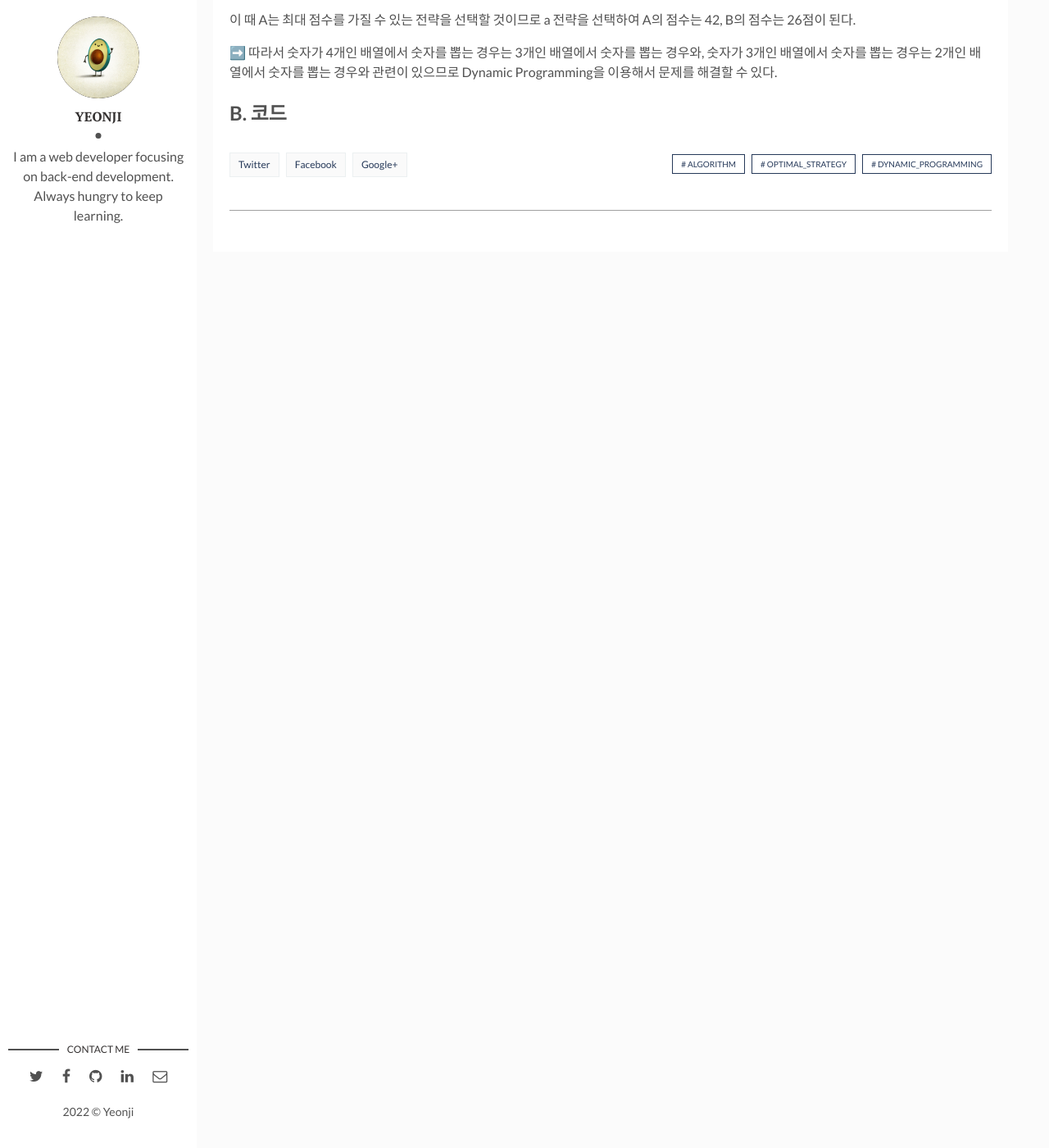
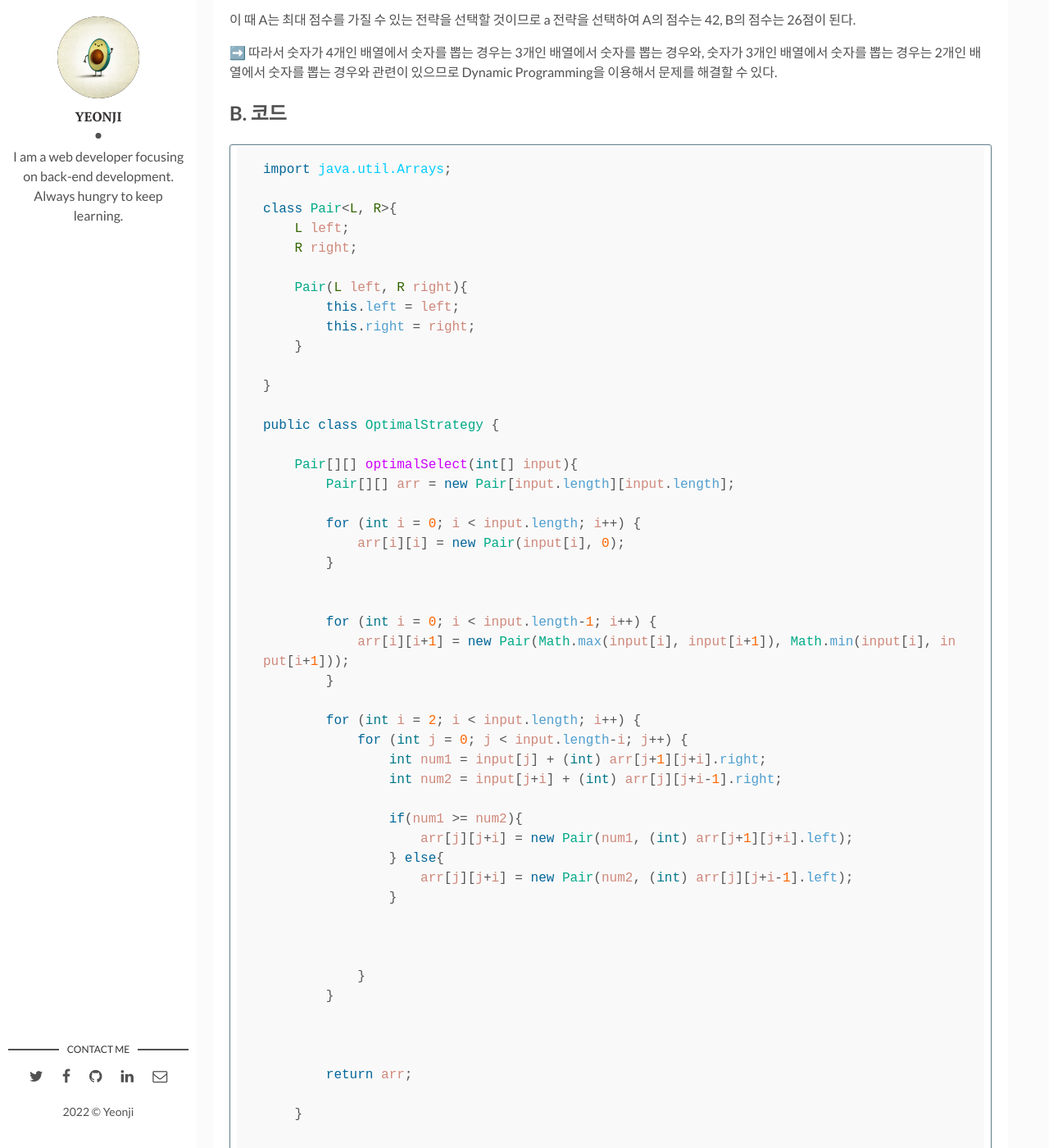
Before and after one commit to Qkite/gitblog, a Jekyll site: the page built from _posts/2022-12-04-OptimalStrategy.markdown, in a window 1280 px wide and 1400 px high, scrolled down 1842 px. Shown: the whole window at 82% size. Built offline with Jekyll 4.4.1, drawn with Linux system fonts in a browser that asks for light colours; comment, search, counter and statistics services are not loaded; before the commit the page ends 2169 px from its top, so only the background shows below that; some of the changed text lies outside the part shown.

Commit message:
최적전략 정리

````diff
--- a/_posts/2022-12-04-OptimalStrategy.markdown
+++ b/_posts/2022-12-04-OptimalStrategy.markdown
@@ -75,3 +75,72 @@ b) A가 19를 먼저 뽑았다고 하면 B는 `배열 [2,7,40]`이 있는 경우
 
 
 ## B. 코드
+
+```java
+import java.util.Arrays;
+
+class Pair<L, R>{
+    L left;
+    R right;
+
+    Pair(L left, R right){
+        this.left = left;
+        this.right = right;
+    }
+
+}
+
+public class OptimalStrategy {
+
+    Pair[][] optimalSelect(int[] input){
+        Pair[][] arr = new Pair[input.length][input.length];
+
+        for (int i = 0; i < input.length; i++) {
+            arr[i][i] = new Pair(input[i], 0);
+        }
+
+
+        for (int i = 0; i < input.length-1; i++) {
+            arr[i][i+1] = new Pair(Math.max(input[i], input[i+1]), Math.min(input[i], input[i+1]));
+        }
+
+        for (int i = 2; i < input.length; i++) {
+            for (int j = 0; j < input.length-i; j++) {
+                int num1 = input[j] + (int) arr[j+1][j+i].right;
+                int num2 = input[j+i] + (int) arr[j][j+i-1].right;
+
+                if(num1 >= num2){
+                    arr[j][j+i] = new Pair(num1, (int) arr[j+1][j+i].left);
+                } else{
+                    arr[j][j+i] = new Pair(num2, (int) arr[j][j+i-1].left);
+                }
+
+
+
+            }
+        }
+
+
+
+        return arr;
+
+    }
+
+
+    public static void main(String[] args) {
+
+        OptimalStrategy optimalStrategy = new OptimalStrategy();
+
+        Pair[][] result1 = optimalStrategy3.optimalSelect(new int[]{2, 7, 40, 19});
+
+        for (int i = 0; i < result1.length; i++) {
+            for (int j = i; j < result1.length ; j++) {
+                System.out.printf("%d %d left: %d, right: %d\n", i, j, result1[i][j].left, result1[i][j].right);
+            }
+
+        }
+
+    }
+}
+
+```
````
Also changed, not shown: other parts of _posts/2022-12-04-OptimalStrategy.markdown (+1 -1 lines).
